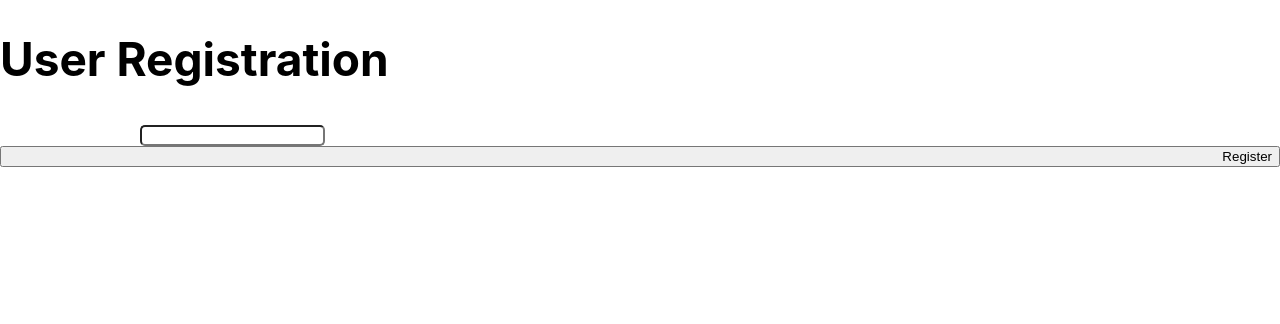
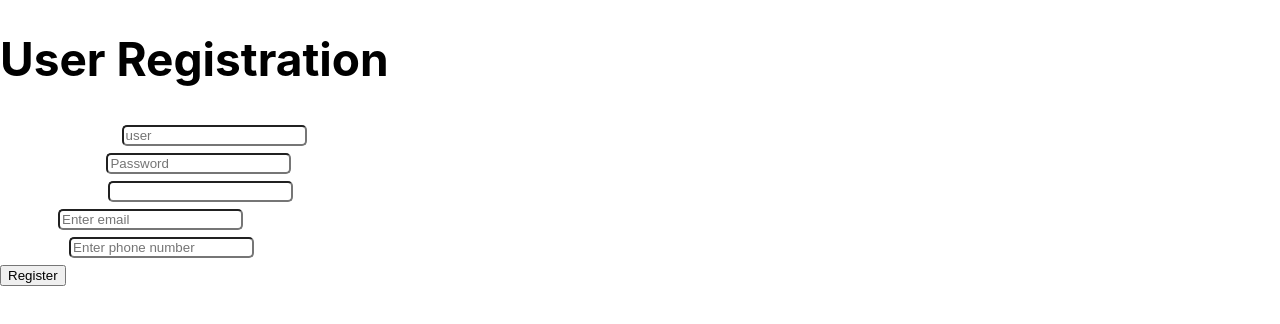
Before and after one commit to eliseislivca/TaskManager, a React (Create React App) app: page /register in a window 1280 px wide. Shown: the top 324 px of the page. Built offline with nearby package versions, Linux system fonts and the light colour scheme.

Commit message:
#6: added file Register and connected whith db.json

```diff
--- a/src/components/AvtorizationPage/Register.jsx
+++ b/src/components/AvtorizationPage/Register.jsx
@@ -1,32 +1,56 @@
 import React from "react";
+import { useState, useNavigate } from "react";
 
 const Register = () => {
+
+    const [id, idChenge] = useState('');
+    const [name, nameChenge] = useState('');
+    const [password, passwordChenge] = useState('');
+    const [email, emailChenge] = useState('');
+    const [phone, phoneChenge] = useState('');
+    // const navigate=useNavigate();
+
+    const handlesubmit = (e) => {
+        e.preventDefault();
+        let regobj = { id, name, password, email, phone };
+        // console.log(regobj);
+        fetch("http://localhost:3002/user", {
+            method: "POST",
+            headers: { 'content-type': 'application/json' },
+            body: JSON.stringify(regobj)
+        });
+    }
         return (
-        <div>
-            <div className="">
-                <form className="container">
-                    <div className="card">
-                        <div className="card-header">
+            <form className="wrapper-register" onSubmit={handlesubmit}>
                 <h1>User Registration</h1>
+                <div className="mb-3">
+                    <label>User Name</label>
+                    <input value={id} onChange={e => idChenge(e.target.value)} className="form-control" placeholder="user" />
                 </div>
-                        <div className="card-body">
-                            <div className="row">
-                                <div className="col-lg-6">
-                                    <div className="forms-group">
-                                        <label>User Name <span>*</span></label>
-                                        <input></input>
+
+                <div className="mb-3">
+                    <label>Password</label>
+                    <input value={password} onChange={e => passwordChenge(e.target.value)} type="password" className="form-control" placeholder="Password" />
                 </div>
+
+                <div className="mb-3">
+                    <label>Full Name</label>
+                    <input value={name} onChange={e => nameChenge(e.target.value)} className="form-control" />
                 </div>
+
+                <div className="mb-3">
+                    <label>Email</label>
+                    <input value={email} onChange={e => emailChenge(e.target.value)} type="email" className="form-control" placeholder="Enter email" />
                 </div>
+
+                <div className="mb-3">
+                    <label>Phone</label>
+                    <input value={phone} onChange={e => phoneChenge(e.target.value)} className="form-control" placeholder="Enter phone number" />
                 </div>
-                        <div className="card-footer">
-                            <button type="submit" className="btn btn-primary">Register</button>
-                        </div>
-                    </div>
+
+                <button type="submit" className="">Register</button>
             </form>
-            </div>
-        </div>
         );
-}
+    };
 
     export default Register;
```
Lines whose indentation alone changed are shown as unchanged.
